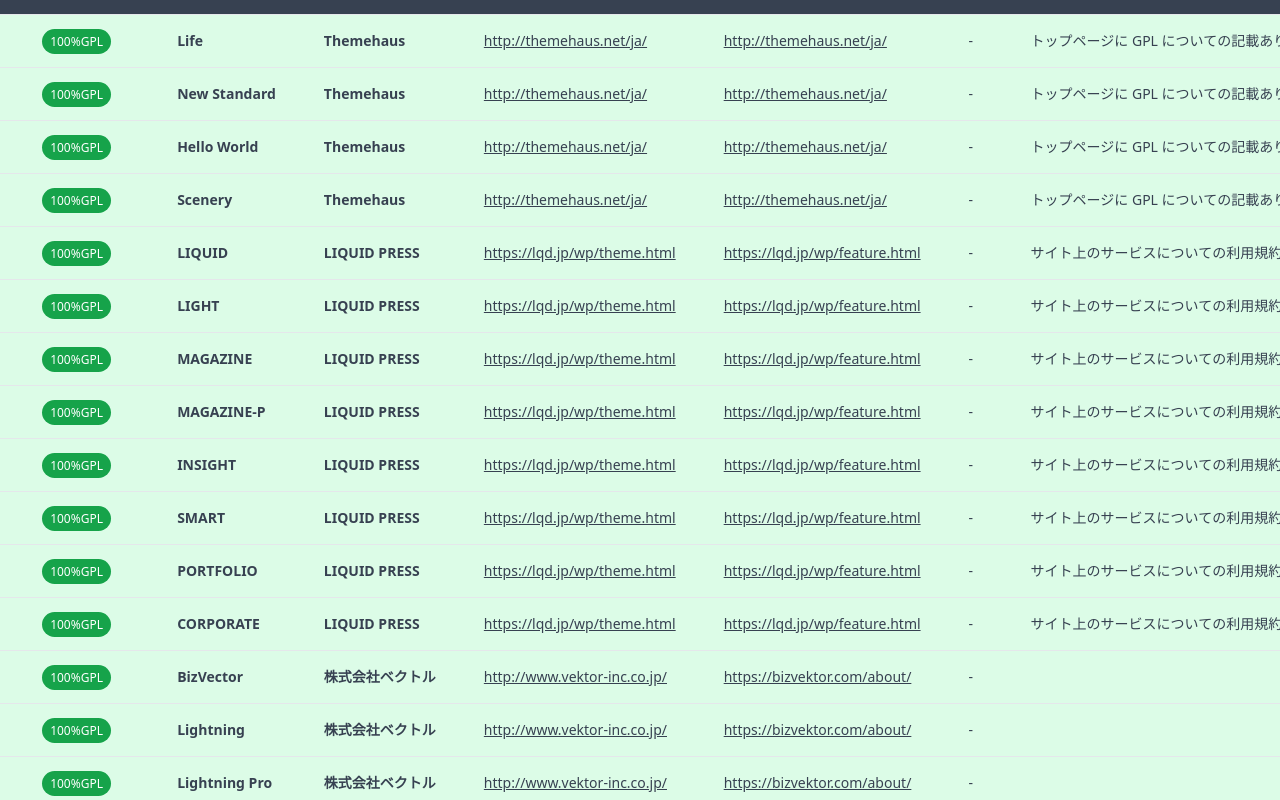
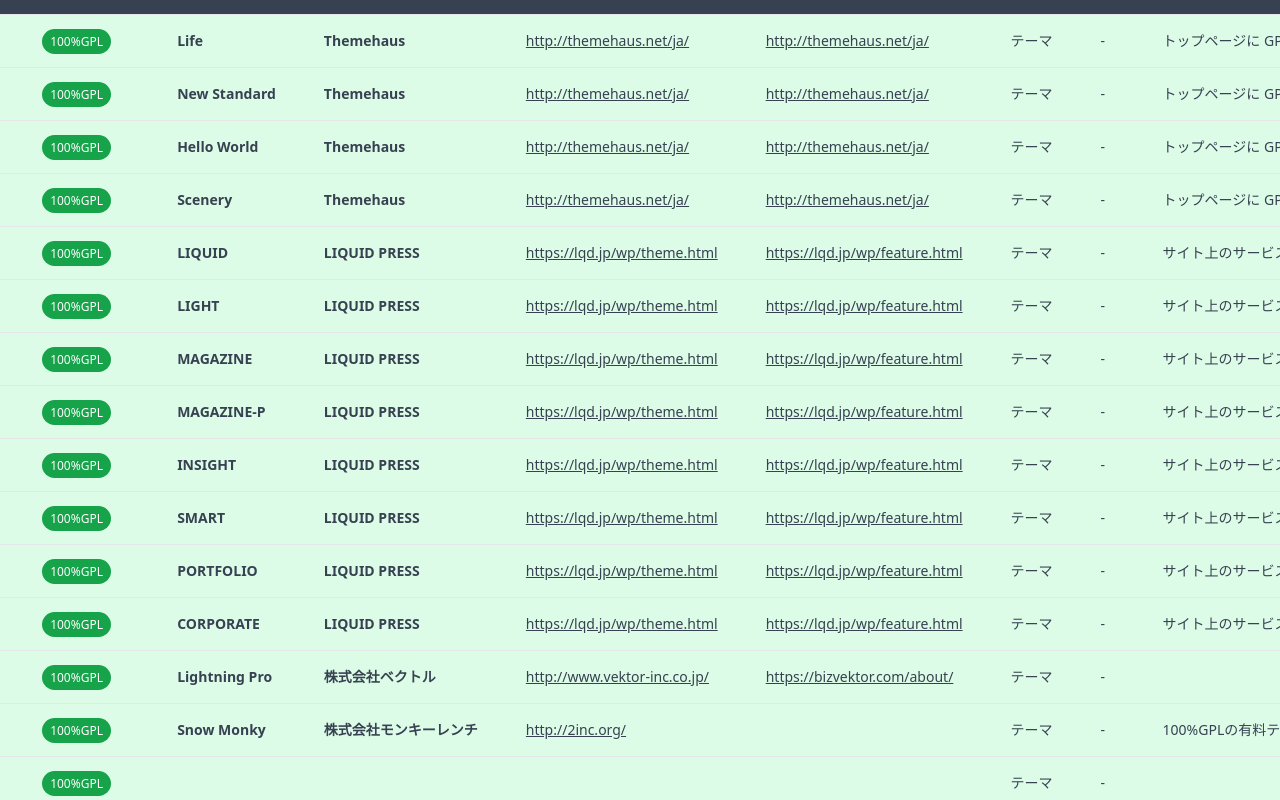
Before and after one commit to Olein-jp/wordpress-products-license-list, a Next.js app: page / in a window 1280 px wide. Shown: the part 320-1120 px from the top of the page. Built offline with nearby package versions, Linux system fonts and the light colour scheme.

Commit message:
✅ 種別項目を追加

```diff
--- a/data/products.json
+++ b/data/products.json
@@ -5,6 +5,7 @@
       "developer": "Themehaus",
       "detailUrl": "http://themehaus.net/ja/",
       "licenseUrl": "http://themehaus.net/ja/",
+      "type": "テーマ",
       "lastUpdate": "-",
       "memo": "トップページに GPL についての記載あり"
     },
@@ -13,6 +14,7 @@
       "developer": "Themehaus",
       "detailUrl": "http://themehaus.net/ja/",
       "licenseUrl": "http://themehaus.net/ja/",
+      "type": "テーマ",
       "lastUpdate": "-",
       "memo": "トップページに GPL についての記載あり"
     },
@@ -21,6 +23,7 @@
       "developer": "Themehaus",
       "detailUrl": "http://themehaus.net/ja/",
       "licenseUrl": "http://themehaus.net/ja/",
+      "type": "テーマ",
       "lastUpdate": "-",
       "memo": "トップページに GPL についての記載あり"
     },
@@ -29,6 +32,7 @@
       "developer": "Themehaus",
       "detailUrl": "http://themehaus.net/ja/",
       "licenseUrl": "http://themehaus.net/ja/",
+      "type": "テーマ",
       "lastUpdate": "-",
       "memo": "トップページに GPL についての記載あり"
     },
@@ -37,6 +41,7 @@
       "developer": "LIQUID PRESS",
       "detailUrl": "https://lqd.jp/wp/theme.html",
       "licenseUrl": "https://lqd.jp/wp/feature.html",
+      "type": "テーマ",
       "lastUpdate": "-",
       "memo": "サイト上のサービスについての利用規約はある。"
     },
@@ -45,6 +50,7 @@
       "developer": "LIQUID PRESS",
       "detailUrl": "https://lqd.jp/wp/theme.html",
       "licenseUrl": "https://lqd.jp/wp/feature.html",
+      "type": "テーマ",
       "lastUpdate": "-",
       "memo": "サイト上のサービスについての利用規約はある。"
     },
@@ -53,6 +59,7 @@
       "developer": "LIQUID PRESS",
       "detailUrl": "https://lqd.jp/wp/theme.html",
       "licenseUrl": "https://lqd.jp/wp/feature.html",
+      "type": "テーマ",
       "lastUpdate": "-",
       "memo": "サイト上のサービスについての利用規約はある。"
     },
@@ -61,6 +68,7 @@
       "developer": "LIQUID PRESS",
       "detailUrl": "https://lqd.jp/wp/theme.html",
       "licenseUrl": "https://lqd.jp/wp/feature.html",
+      "type": "テーマ",
       "lastUpdate": "-",
       "memo": "サイト上のサービスについての利用規約はある。"
     },
@@ -69,6 +77,7 @@
       "developer": "LIQUID PRESS",
       "detailUrl": "https://lqd.jp/wp/theme.html",
       "licenseUrl": "https://lqd.jp/wp/feature.html",
+      "type": "テーマ",
       "lastUpdate": "-",
       "memo": "サイト上のサービスについての利用規約はある。"
     },
@@ -77,6 +86,7 @@
       "developer": "LIQUID PRESS",
       "detailUrl": "https://lqd.jp/wp/theme.html",
       "licenseUrl": "https://lqd.jp/wp/feature.html",
+      "type": "テーマ",
       "lastUpdate": "-",
       "memo": "サイト上のサービスについての利用規約はある。"
     },
@@ -85,6 +95,7 @@
       "developer": "LIQUID PRESS",
       "detailUrl": "https://lqd.jp/wp/theme.html",
       "licenseUrl": "https://lqd.jp/wp/feature.html",
+      "type": "テーマ",
       "lastUpdate": "-",
       "memo": "サイト上のサービスについての利用規約はある。"
     },
@@ -93,30 +104,34 @@
       "developer": "LIQUID PRESS",
       "detailUrl": "https://lqd.jp/wp/theme.html",
       "licenseUrl": "https://lqd.jp/wp/feature.html",
+      "type": "テーマ",
       "lastUpdate": "-",
       "memo": "サイト上のサービスについての利用規約はある。"
-    },
-    {
-      "productName": "BizVector",
-      "developer": "株式会社ベクトル",
-      "detailUrl": "http://www.vektor-inc.co.jp/",
-      "licenseUrl": "https://bizvektor.com/about/ ",
-      "lastUpdate": "-",
-      "memo": ""
-    },
-    {
-      "productName": "Lightning",
-      "developer": "株式会社ベクトル",
-      "detailUrl": "http://www.vektor-inc.co.jp/",
-      "licenseUrl": "https://bizvektor.com/about/ ",
-      "lastUpdate": "-",
-      "memo": ""
     },
     {
       "productName": "Lightning Pro",
       "developer": "株式会社ベクトル",
       "detailUrl": "http://www.vektor-inc.co.jp/",
       "licenseUrl": "https://bizvektor.com/about/ ",
+      "type": "テーマ",
+      "lastUpdate": "-",
+      "memo": ""
+    },
+    {
+      "productName": "Snow Monky",
+      "developer": "株式会社モンキーレンチ",
+      "detailUrl": "http://2inc.org/",
+      "licenseUrl": "",
+      "type": "テーマ",
+      "lastUpdate": "-",
+      "memo": "100%GPLの有料テーマ"
+    },
+    {
+      "productName": "",
+      "developer": "",
+      "detailUrl": "",
+      "licenseUrl": "",
+      "type": "テーマ",
       "lastUpdate": "-",
       "memo": ""
     }
@@ -127,6 +142,7 @@
       "developer": "",
       "detailUrl": "",
       "licenseUrl": "",
+      "type": "テーマ",
       "lastUpdate": "-",
       "memo": ""
     }
@@ -137,6 +153,7 @@
       "developer": "",
       "detailUrl": "",
       "licenseUrl": "",
+      "type": "テーマ",
       "lastUpdate": "-",
       "memo": ""
     }
--- a/src/components/TableTr.js
+++ b/src/components/TableTr.js
@@ -32,6 +32,7 @@
           <td className="table-td">
             <TableLink url={product.licenseUrl} />
           </td>
+          <td className="table-td">{product.type}</td>
           <td className="table-td">{product.lastUpdate}</td>
           <td className="table-td">{product.memo}</td>
         </tr>
--- a/src/components/Thead.js
+++ b/src/components/Thead.js
@@ -18,6 +18,9 @@
           ライセンス情報URL
         </th>
         <th scope="col" className="table-th">
+          種類
+        </th>
+        <th scope="col" className="table-th">
           最終確認日
         </th>
         <th scope="col" className="table-th">
```
